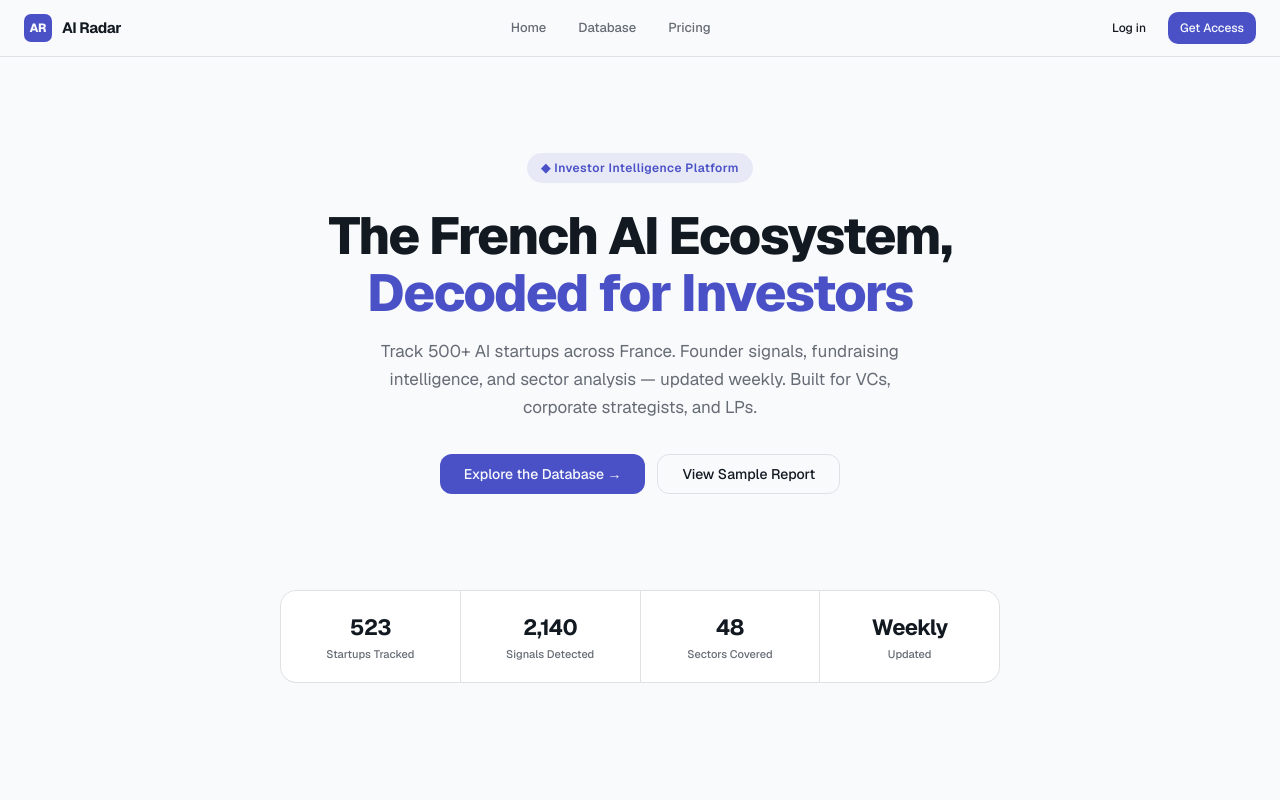
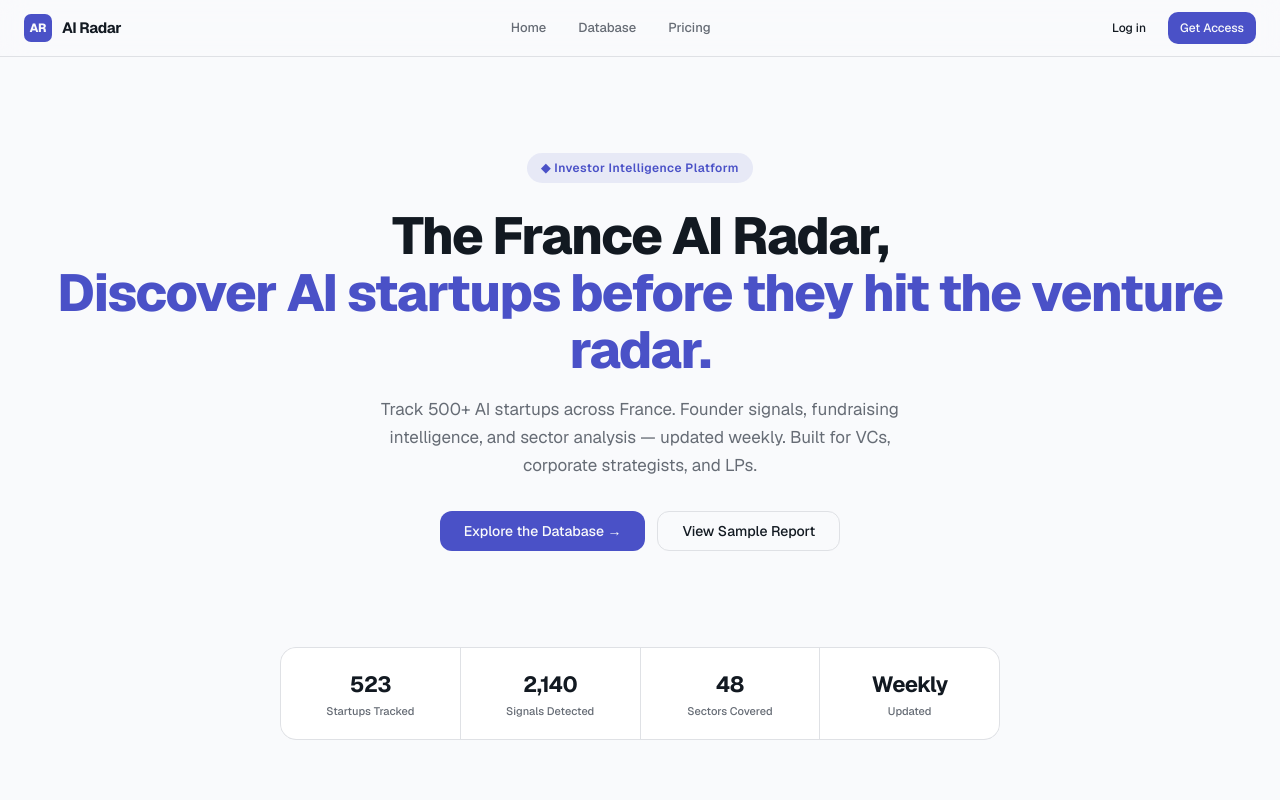
Before and after one commit to chobrien99-svg/France-AI-Radar, a Next.js app: page / in a window 1280 px wide. Shown: the top 800 px of the page. Built offline with nearby package versions, Linux system fonts and the light colour scheme.

Commit message:
Update title from 'French AI Ecosystem' to 'France AI Radar'

```diff
--- a/app/page.tsx
+++ b/app/page.tsx
@@ -119,9 +119,9 @@
           </div>
 
           <h1 className="mb-4 text-[clamp(32px,5vw,52px)] font-extrabold leading-[1.1] tracking-[-0.03em] text-foreground">
-            The French AI Ecosystem,
+            The France AI Radar,
             <br />
-            <span className="text-primary">Decoded for Investors</span>
+            <span className="text-primary">Discover AI startups before they hit the venture radar.</span>
           </h1>
 
           <p className="mx-auto mb-8 max-w-[560px] text-[17px] leading-[1.65] text-muted-foreground">
```
